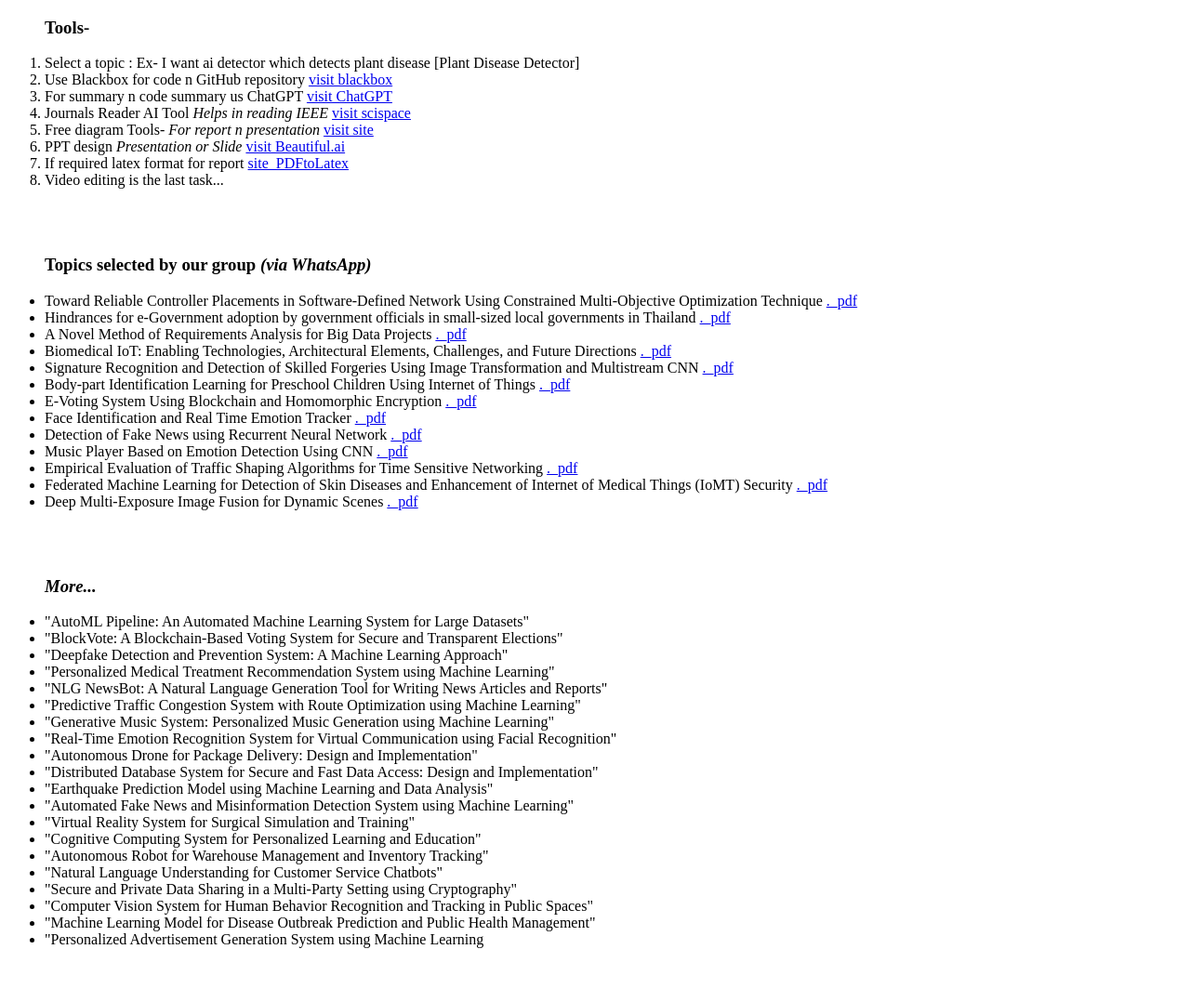
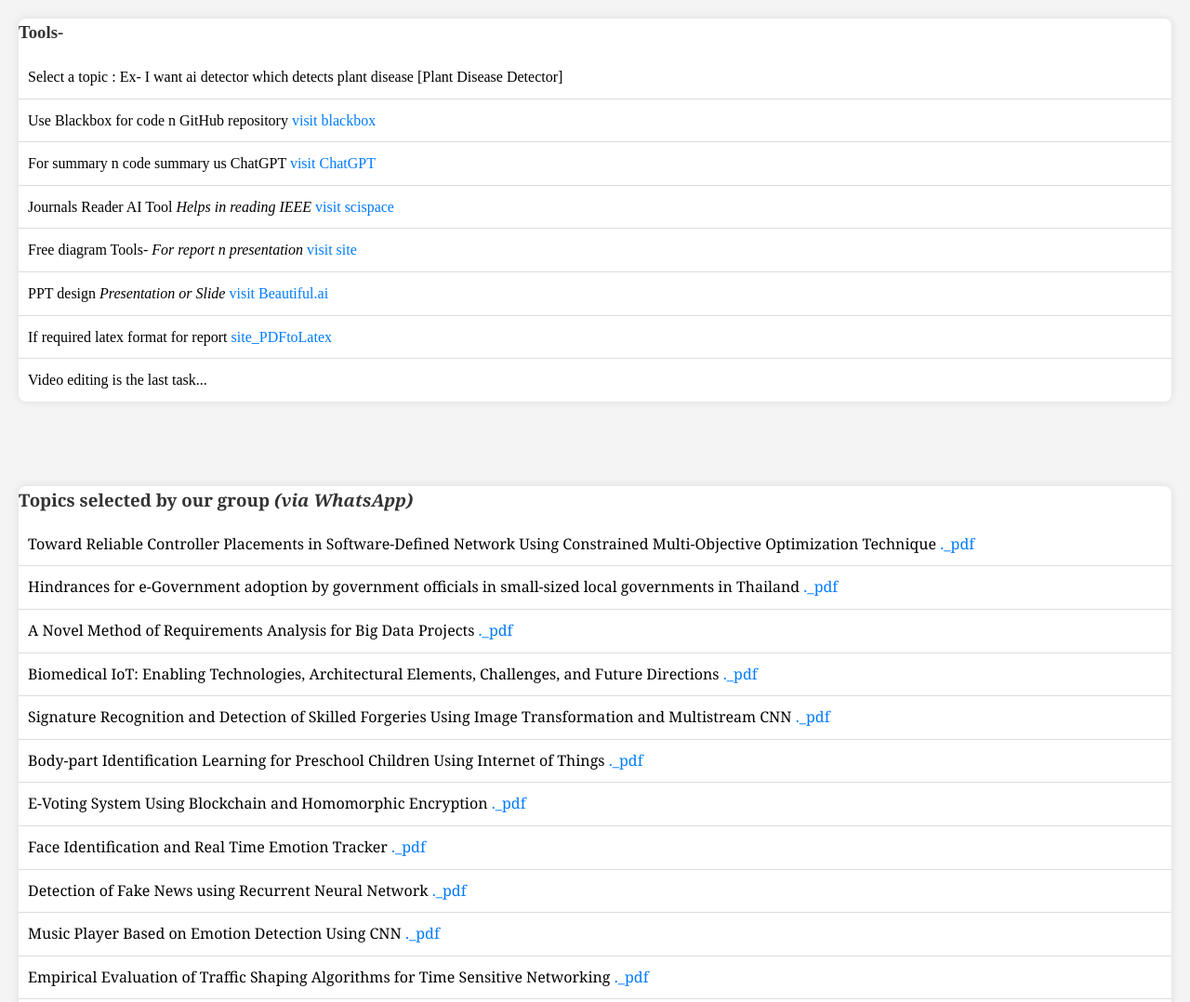
Before and after one commit to hasanabbasindia/project_topics, a plain HTML site: page index.html in a window 1280 px wide. Shown: the top 1078 px of the page at 93% size. Before the commit the page ends 1036 px from the top, so only its background shows below. Drawn offline with Linux system fonts and the light colour scheme.

Commit message:
Update index.html

```diff
--- a/index.html
+++ b/index.html
@@ -1,42 +1,130 @@
 <!DOCTYPE html>
 <html lang="en">
+
 <head>
-    <meta charset="UTF-8">
-    <meta name="viewport" content="width=device-width, initial-scale=1.0">
-    <title>Document</title>
-    <link rel="stylesheet" href="styles.css">
+  <meta charset="UTF-8" />
+  <meta name="viewport" content="width=device-width, initial-scale=1.0" />
+  <meta http-equiv="X-UA-Compatible" content="ie=edge" />
+  <title>JavaScript Fundamentals – Part 1</title>
+
+  <style>
+    body {
+      font-family: Arial, sans-serif;
+      line-height: 1.6;
+      margin: 0;
+      padding: 0;
+      background-color: #f4f4f4;
+    }
+
+    h3 {
+      color: #333;
+      margin-bottom: 10px;
+    }
+
+    .my-list,
+    .my-list2 {
+      list-style-type: none;
+      padding: 0;
+      margin: 20px;
+      background: #fff;
+      border-radius: 8px;
+      box-shadow: 0 0 10px rgba(0, 0, 0, 0.1);
+    }
+
+    .my-list li,
+    .my-list2 li {
+      padding: 10px;
+      border-bottom: 1px solid #ddd;
+    }
+
+    .my-list li:last-child,
+    .my-list2 li:last-child {
+      border-bottom: none;
+    }
+
+    .my-list a,
+    .my-list2 a {
+      color: #007BFF;
+      text-decoration: none;
+    }
+
+    .my-list a:hover,
+    .my-list2 a:hover {
+      text-decoration: underline;
+    }
+
+    .my-list2 {
+      font-family: 'Times New Roman', serif;
+    }
+
+    .my-list {
+      font-family: 'Georgia', serif;
+    }
+  </style>
 </head>
+
 <body>
 
   <ol class="my-list2">
     <h3>Tools-</h3>
     <li>Select a topic : Ex- I want ai detector which detects plant disease [Plant Disease Detector]</li>
-        <li>Use Blackbox for code n GitHub repository <a href="https://www.useblackbox.io/" target="_blank">visit blackbox</a></li>
+    <li>Use Blackbox for code n GitHub repository <a href="https://www.useblackbox.io/" target="_blank">visit
+        blackbox</a></li>
     <li>For summary n code summary us ChatGPT <a href="https://chat.openai.com/">visit ChatGPT</a></li>
-        <li>Journals Reader AI Tool <i>Helps in reading IEEE </i> <a href="https://typeset.io/" target="_blank">visit scispace</a></li>
-        <li>Free diagram Tools- <i>For report n presentation </i> <a href="https://online.visual-paradigm.com/free-tools/" target="_blank"> visit site</a></li>
-        <li>PPT design <i>Presentation or Slide </i> <a href="https://www.beautiful.ai/presentations" target="_blank"> visit Beautiful.ai</a></li>
-        <li>If required latex format for report <a href="https://mathpix.com/pdf-to-latex" target="_blank"> site_PDFtoLatex</a></li>
+    <li>Journals Reader AI Tool <i>Helps in reading IEEE </i> <a href="https://typeset.io/" target="_blank">visit
+        scispace</a></li>
+    <li>Free diagram Tools- <i>For report n presentation </i> <a href="https://online.visual-paradigm.com/free-tools/"
+        target="_blank"> visit site</a></li>
+    <li>PPT design <i>Presentation or Slide </i> <a href="https://www.beautiful.ai/presentations" target="_blank"> visit
+        Beautiful.ai</a></li>
+    <li>If required latex format for report <a href="https://mathpix.com/pdf-to-latex" target="_blank">
+        site_PDFtoLatex</a></li>
     <li>Video editing is the last task...</li>
   </ol>
   <br><br>
   <ul class="my-list">
     <h3>Topics selected by our group <i>(via WhatsApp)</i></h3>
-        <li>Toward Reliable Controller Placements in Software-Defined Network Using Constrained Multi-Objective Optimization Technique  <a href="https://drive.google.com/file/d/1MWru-Fm3qUMV-3_OAZhiDWcJAVxnCGh6/view?usp=sharing" target="_blank"> ._pdf</a></li>
-        <li>Hindrances for e-Government adoption by government officials in small-sized local governments in Thailand  <a href="https://drive.google.com/file/d/1LE62ySwEMjQIzYJ2I8RxwvXg6GMvkjdJ/view?usp=sharing" target="_blank"> ._pdf</a></li>
-        <li>A Novel Method of Requirements Analysis for Big Data Projects  <a href="https://drive.google.com/file/d/1ztJdLdtwv_G8EJZOtPQj2kLL4nz0kWGg/view?usp=sharing" target="_blank"> ._pdf</a></li>
-        <li>Biomedical IoT: Enabling Technologies, Architectural Elements, Challenges, and Future Directions  <a href="https://drive.google.com/file/d/1cM4q8UJYcLUJkhPHgYXiYcmVro2YYjLV/view?usp=sharing" target="_blank"> ._pdf</a></li>
-        <li>Signature Recognition and Detection of Skilled Forgeries Using Image Transformation and Multistream CNN  <a href="https://drive.google.com/file/d/1UmvM3Y99EftfR_GS2py8ygkA9rTufCcl/view?usp=sharing" target="_blank"> ._pdf</a></li>
-        <li>Body-part Identification Learning for Preschool Children Using Internet of Things  <a href="https://drive.google.com/file/d/1eOcQhYpXpRK03MQdePowT1eF1PgWutpa/view?usp=sharing" target="_blank"> ._pdf</a></li>
-        <li>E-Voting System Using Blockchain and Homomorphic Encryption  <a href="https://drive.google.com/file/d/1oMaVWd3p1_Lyp2a3rgMhO9DAAclxN_Pp/view?usp=sharing" target="_blank"> ._pdf</a></li>
-        <li>Face Identification and Real Time Emotion Tracker  <a href="https://drive.google.com/file/d/1RFOZmesMvgSkAn-rTBAtNdVRg2cyj63p/view?usp=sharing" target="_blank"> ._pdf</a></li>
-        <li>Detection of Fake News using Recurrent Neural Network  <a href="https://drive.google.com/file/d/19SpLFlTCWX2umrZb9pvY5pOBX5zP-JhM/view?usp=sharing" target="_blank"> ._pdf</a></li>
-        <li>Music Player Based on Emotion Detection Using CNN  <a href="https://drive.google.com/file/d/1hy-yWQo6bIeRTRpfEg4YKuKw1vSTz2Ol/view?usp=sharing" target="_blank"> ._pdf</a></li>
-        <li>Empirical Evaluation of Traffic Shaping Algorithms for Time Sensitive Networking  <a href="https://drive.google.com/file/d/1Jp_3PSWHI1iFqD9m2Rl35Kd-pcub0xLo/view?usp=sharing" target="_blank"> ._pdf</a></li>
+    <li>Toward Reliable Controller Placements in Software-Defined Network Using Constrained Multi-Objective Optimization
+      Technique <a href="https://drive.google.com/file/d/1MWru-Fm3qUMV-3_OAZhiDWcJAVxnCGh6/view?usp=sharing"
+        target="_blank"> ._pdf</a></li>
+    <li>Hindrances for e-Government adoption by government officials in small-sized local governments in Thailand <a
+        href="https://drive.google.com/file/d/1LE62ySwEMjQIzYJ2I8RxwvXg6GMvkjdJ/view?usp=sharing" target="_blank">
+        ._pdf</a></li>
+    <li>A Novel Method of Requirements Analysis for Big Data Projects <a
+        href="https://drive.google.com/file/d/1ztJdLdtwv_G8EJZOtPQj2kLL4nz0kWGg/view?usp=sharing" target="_blank">
+        ._pdf</a></li>
+    <li>Biomedical IoT: Enabling Technologies, Architectural Elements, Challenges, and Future Directions <a
+        href="https://drive.google.com/file/d/1cM4q8UJYcLUJkhPHgYXiYcmVro2YYjLV/view?usp=sharing" target="_blank">
+        ._pdf</a></li>
+    <li>Signature Recognition and Detection of Skilled Forgeries Using Image Transformation and Multistream CNN <a
+        href="https://drive.google.com/file/d/1UmvM3Y99EftfR_GS2py8ygkA9rTufCcl/view?usp=sharing" target="_blank">
+        ._pdf</a></li>
+    <li>Body-part Identification Learning for Preschool Children Using Internet of Things <a
+        href="https://drive.google.com/file/d/1eOcQhYpXpRK03MQdePowT1eF1PgWutpa/view?usp=sharing" target="_blank">
+        ._pdf</a></li>
+    <li>E-Voting System Using Blockchain and Homomorphic Encryption <a
+        href="https://drive.google.com/file/d/1oMaVWd3p1_Lyp2a3rgMhO9DAAclxN_Pp/view?usp=sharing" target="_blank">
+        ._pdf</a></li>
+    <li>Face Identification and Real Time Emotion Tracker <a
+        href="https://drive.google.com/file/d/1RFOZmesMvgSkAn-rTBAtNdVRg2cyj63p/view?usp=sharing" target="_blank">
+        ._pdf</a></li>
+    <li>Detection of Fake News using Recurrent Neural Network <a
+        href="https://drive.google.com/file/d/19SpLFlTCWX2umrZb9pvY5pOBX5zP-JhM/view?usp=sharing" target="_blank">
+        ._pdf</a></li>
+    <li>Music Player Based on Emotion Detection Using CNN <a
+        href="https://drive.google.com/file/d/1hy-yWQo6bIeRTRpfEg4YKuKw1vSTz2Ol/view?usp=sharing" target="_blank">
+        ._pdf</a></li>
+    <li>Empirical Evaluation of Traffic Shaping Algorithms for Time Sensitive Networking <a
+        href="https://drive.google.com/file/d/1Jp_3PSWHI1iFqD9m2Rl35Kd-pcub0xLo/view?usp=sharing" target="_blank">
+        ._pdf</a></li>
     <li>Federated Machine Learning for Detection of
       Skin Diseases and Enhancement of Internet of
-            Medical Things (IoMT) Security  <a href="https://drive.google.com/file/d/1OpdRAStSOzFq9zdchNceFR3r4JZyBP0E/view?usp=sharing" target="_blank"> ._pdf</a></li>
-        <li>Deep Multi-Exposure Image Fusion for Dynamic Scenes  <a href="https://drive.google.com/file/d/1o6ZkA8y0CLkn0v37VeEk8Ja_JHCbnayc/view?usp=sharing" target="_blank"> ._pdf</a></li>
+      Medical Things (IoMT) Security <a
+        href="https://drive.google.com/file/d/1OpdRAStSOzFq9zdchNceFR3r4JZyBP0E/view?usp=sharing" target="_blank">
+        ._pdf</a></li>
+    <li>Deep Multi-Exposure Image Fusion for Dynamic Scenes <a
+        href="https://drive.google.com/file/d/1o6ZkA8y0CLkn0v37VeEk8Ja_JHCbnayc/view?usp=sharing" target="_blank">
+        ._pdf</a></li>
   </ul>
 
   <br><br>
@@ -66,4 +154,5 @@
   </ul>
 
 </body>
+
 </html>
```
Lines whose indentation alone changed are shown as unchanged.
